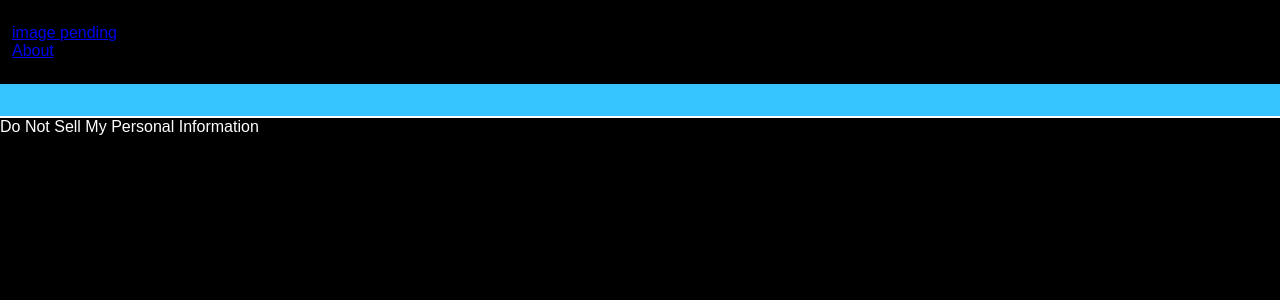
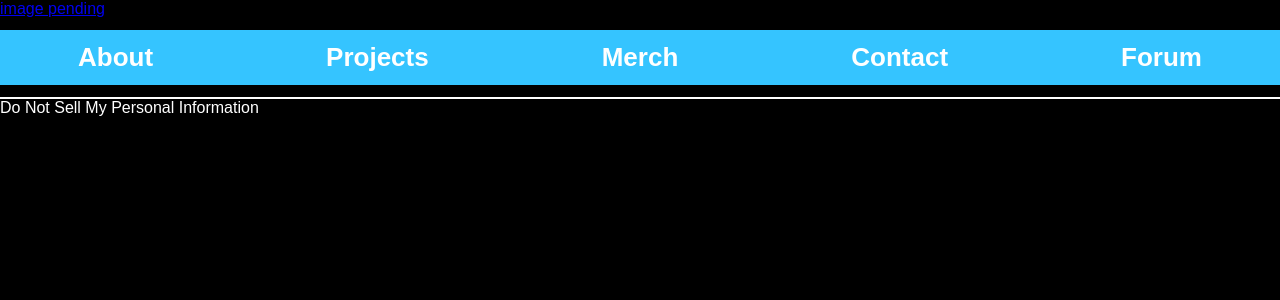
Before and after one commit to anwersaad0/FGO-Calc-Full-Stack, a React (Create React App) app in the folder react-app/: page / in a window 1280 px wide. Shown: the top 300 px of the page. Built offline with nearby package versions, Linux system fonts and the light colour scheme; no server answers.

Commit message:
styling nav bar for site

```diff
--- a/react-app/src/components/HomePage/HomePage.css
+++ b/react-app/src/components/HomePage/HomePage.css
@@ -26,7 +26,7 @@
 }
 
 .mark.active {
-    background-color: #6a0dad;
+    background-color: #0054a6;
 }
 
 .mark {
--- a/react-app/src/components/Navigation/Navigation.css
+++ b/react-app/src/components/Navigation/Navigation.css
@@ -9,10 +9,29 @@
 .container-navigation {
   list-style-type: none;
 
+  margin: 0px;
+  padding: 0px;
+}
+
+.site-nav-bar {
+  display: flex;
   justify-content: space-between;
+  background-color: #35c4ff;
 
-  padding: 24px 12px;
-  border-bottom: 32px solid #35c4ff;
+  margin: 12px 0px;
+  padding: 12px 72px;
+}
 
-  margin: 0px;
+.nav-bar-link {
+  text-decoration: none;
+  font-weight: bold;
+  font-size: 26px;
+  color: white;
+
+  padding: 6px;
 }
+
+.nav-bar-link:hover {
+  background-color: #0054a6;
+  transition: 300ms;
+}
--- a/react-app/src/components/Navigation/index.js
+++ b/react-app/src/components/Navigation/index.js
@@ -15,8 +15,25 @@ function Navigation({ isLoaded }){
 				</NavLink>
 			</li>
 
+			<div className='site-nav-bar'>
 				<li>
-				<NavLink className="about-link" exact to="/about">About</NavLink>
+					<NavLink className="nav-bar-link" exact to="/about">About</NavLink>
+				</li>
+
+				<li>
+					<NavLink className="nav-bar-link" exact to="/projects">Projects</NavLink>
+				</li>
+
+				<li>
+					<NavLink className="nav-bar-link" exact to="/merch">Merch</NavLink>
+				</li>
+
+				<li>
+					<NavLink className="nav-bar-link" exact to="/contact">Contact</NavLink>
+				</li>
+
+				<li>
+					<NavLink className="nav-bar-link" exact to="/forum">Forum</NavLink>
 				</li>
 
 				{isLoaded && (
@@ -24,6 +41,7 @@ function Navigation({ isLoaded }){
 						<ProfileButton user={sessionUser} />
 					</li>
 				)}
+			</div>
 		</ul>
 	);
 }
```
Lines whose indentation alone changed are shown as unchanged.
